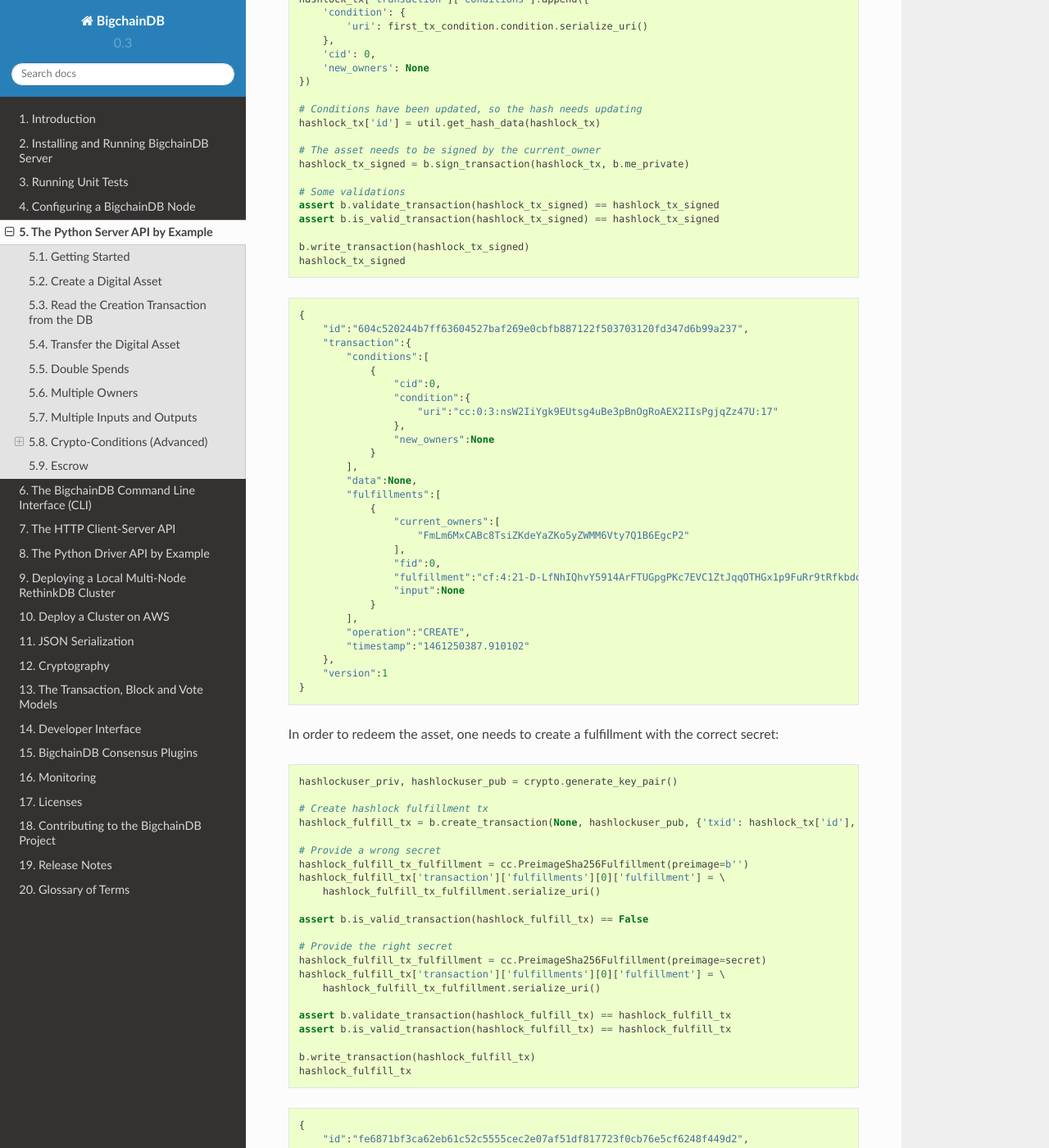
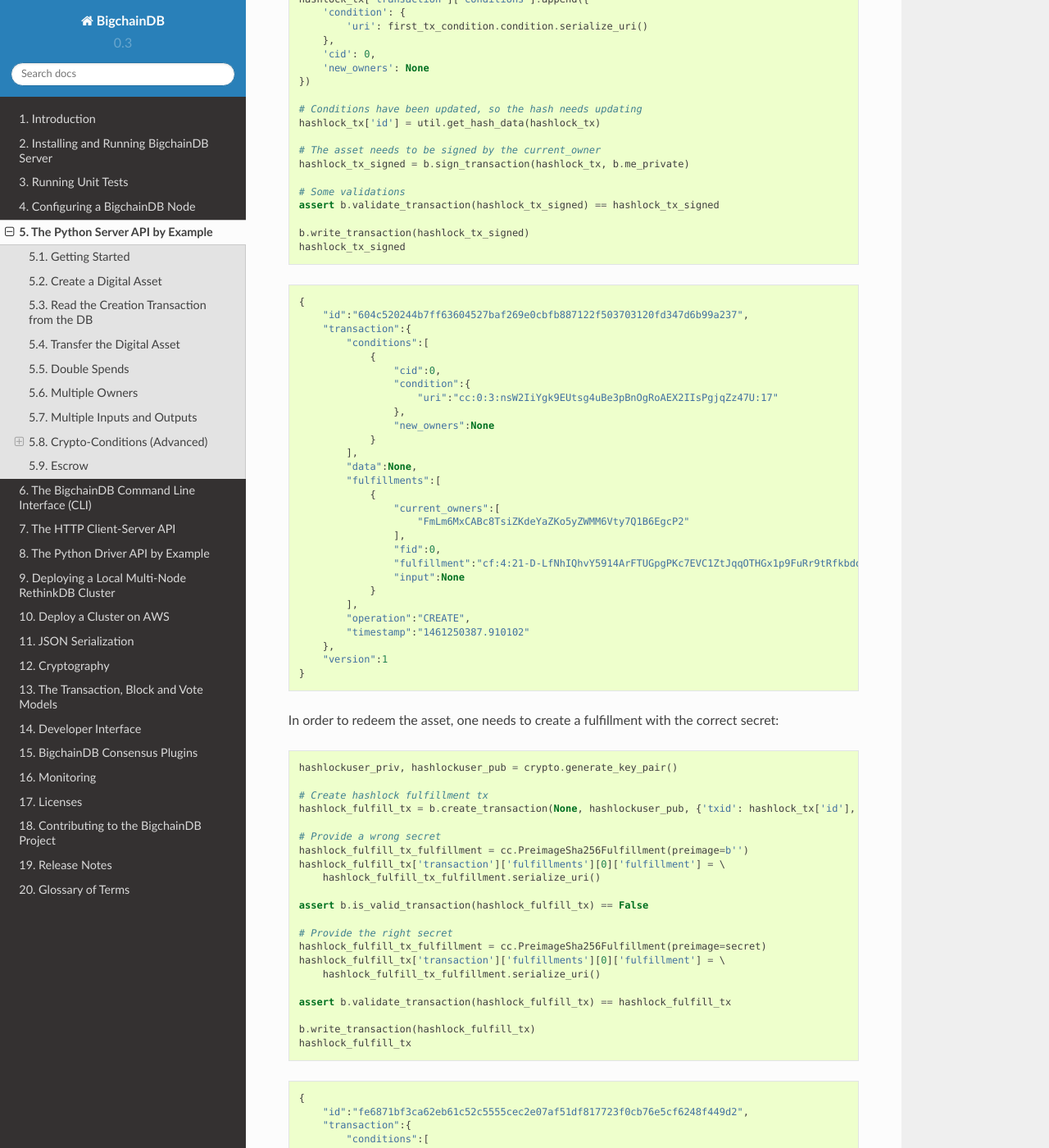
Before and after one commit to bigchaindb/bigchaindb, a Sphinx documentation site: the page built from docs/source/python-server-api-examples.md, in a window 1280 px wide and 1400 px high, scrolled down 14998 px. Shown: the whole window at 82% size. Built offline with Sphinx 7.4.7 and the Read the Docs theme 2.0.0, drawn with Linux system fonts in a browser that asks for light colours; some of the changed text lies outside the part shown.

Commit message:
remove duplicate validations

```diff
--- a/docs/source/python-server-api-examples.md
+++ b/docs/source/python-server-api-examples.md
@@ -786,7 +786,6 @@ hashlock_tx_signed = b.sign_transaction(hashlock_tx, b.me_private)
 
 # Some validations
 assert b.validate_transaction(hashlock_tx_signed) == hashlock_tx_signed
-assert b.is_valid_transaction(hashlock_tx_signed) == hashlock_tx_signed
 
 b.write_transaction(hashlock_tx_signed)
 hashlock_tx_signed
@@ -844,7 +843,6 @@ hashlock_fulfill_tx['transaction']['fulfillments'][0]['fulfillment'] = \
     hashlock_fulfill_tx_fulfillment.serialize_uri()
 
 assert b.validate_transaction(hashlock_fulfill_tx) == hashlock_fulfill_tx
-assert b.is_valid_transaction(hashlock_fulfill_tx) == hashlock_fulfill_tx
 
 b.write_transaction(hashlock_fulfill_tx)
 hashlock_fulfill_tx
@@ -930,7 +928,6 @@ tx_timeout_signed = b.sign_transaction(tx_timeout, b.me_private)
 
 # Some validations
 assert b.validate_transaction(tx_timeout_signed) == tx_timeout_signed
-assert b.is_valid_transaction(tx_timeout_signed) == tx_timeout_signed
 
 b.write_transaction(tx_timeout_signed)
 tx_timeout_signed
@@ -1094,7 +1091,6 @@ tx_escrow_signed = b.sign_transaction(tx_escrow, testuser2_priv)
 
 # Some validations
 assert b.validate_transaction(tx_escrow_signed) == tx_escrow_signed
-assert b.is_valid_transaction(tx_escrow_signed) == tx_escrow_signed
 
 b.write_transaction(tx_escrow_signed)
 tx_escrow_signed
```
